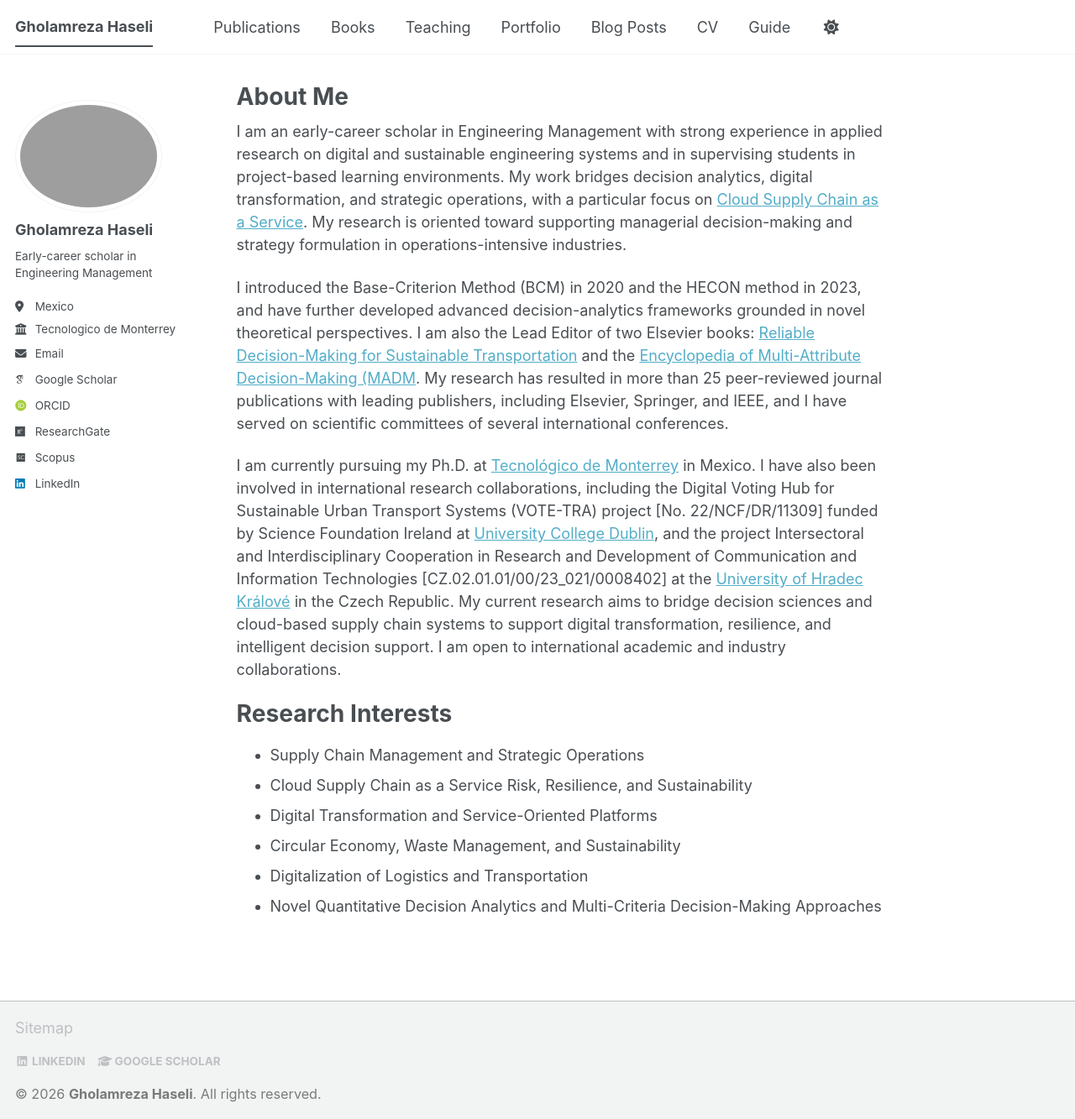
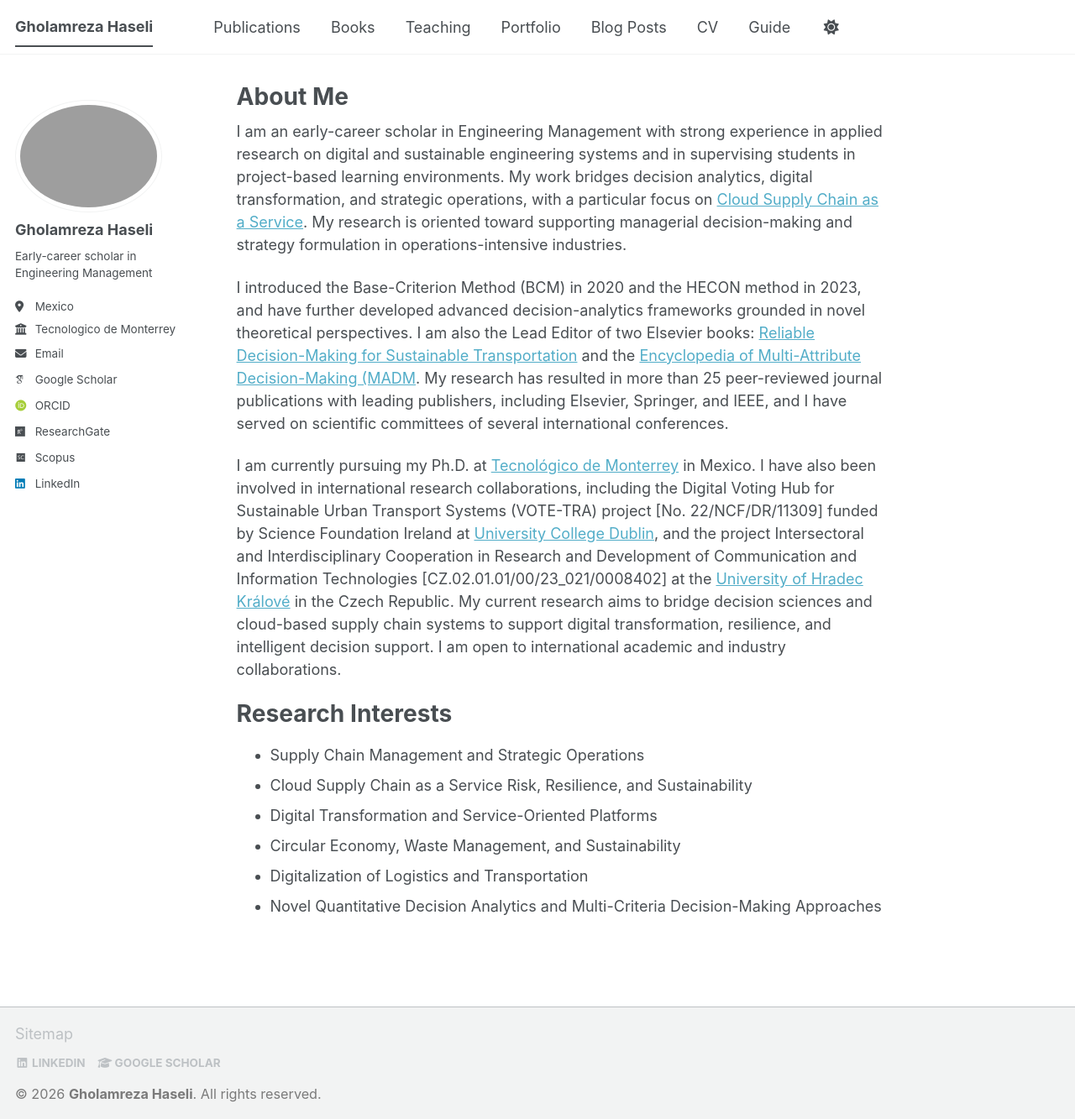
Before and after one commit to Gholamreza-Haseli/Gholamreza-Haseli.github.io, a Jekyll site: the page built from _pages/about.md, in a window 1280 px wide and 1333 px high. Shown: the whole window at 84% size. Built offline with Jekyll 4.4.1, drawn with Linux system fonts in a browser that asks for light colours; some web fonts are replaced; a script bundle is joined from its source files by our own code; library files that are not in the unit come from our copies.

Commit message:
Update footer.html

```diff
--- a/_includes/footer.html
+++ b/_includes/footer.html
@@ -1,5 +1,5 @@
-<div class="page__footer-follow" style="border-top: 1px solid #f2f3f3; padding-top: 10px;">
-  <ul class="social-icons" style="margin-bottom: 5px;">
+<div class="page__footer-follow" style="border-top: 0.8px solid #f2f3f3; padding-top: 5px;">
+  <ul class="social-icons" style="margin-bottom: 3px;">
     {% if site.author.linkedin %}
       <li><a href="https://www.linkedin.com/in/{{ site.author.linkedin }}" rel="nofollow noopener noreferrer"><i class="fab fa-fw fa-linkedin" aria-hidden="true"></i> LinkedIn</a></li>
     {% endif %}
```
